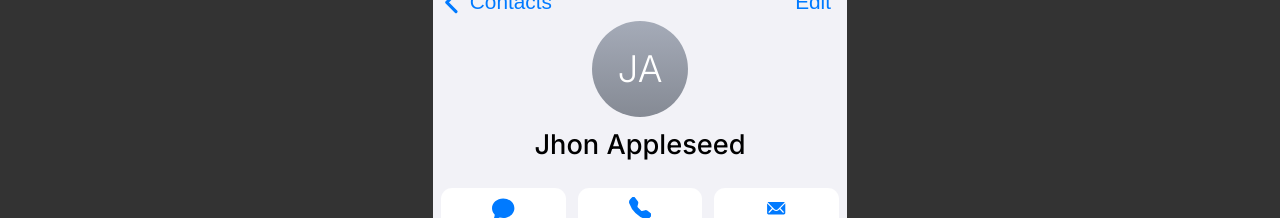
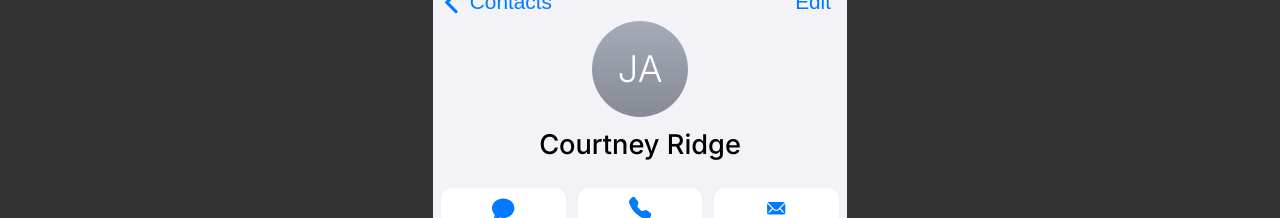
Before and after one commit to dararod/ios-contacts-clone, a React (Create React App) app: page /07dacef3-59b7-4ee3-92ea-5ab54c68197b in a window 1280 px wide. Shown: the top 218 px of the page. Built offline with nearby package versions, Linux system fonts and the light colour scheme.

Commit message:
add: real names to avatar component with useparams

```diff
--- a/src/components/ContactView/ContactAvatar/index.jsx
+++ b/src/components/ContactView/ContactAvatar/index.jsx
@@ -2,13 +2,13 @@ import React from 'react'
 
 import './ContactAvatar.css'
 
-export default function ContactAvatar() {
+export default function ContactAvatar({ contact }) {
   return (
     <div className="contact-view-avatar-box">
       <div className="contact-view-avatar">
         <h2>ja</h2>
       </div>
-      <h3 id="contact-view-name">Jhon Appleseed</h3>
+      <h3 id="contact-view-name">{contact.namefirst} {contact.namelast}</h3>
     </div>
   )
 }
--- a/src/components/ContactView/index.jsx
+++ b/src/components/ContactView/index.jsx
@@ -29,7 +29,7 @@ export default function ContactsViewComponent() {
         </Link>
         <button id="contact-button-edit">Edit</button>
       </nav>
-      <ContactAvatar />
+      <ContactAvatar contact={contact}/>
       <ContactButton />
       <DataField />
     </div>
```
